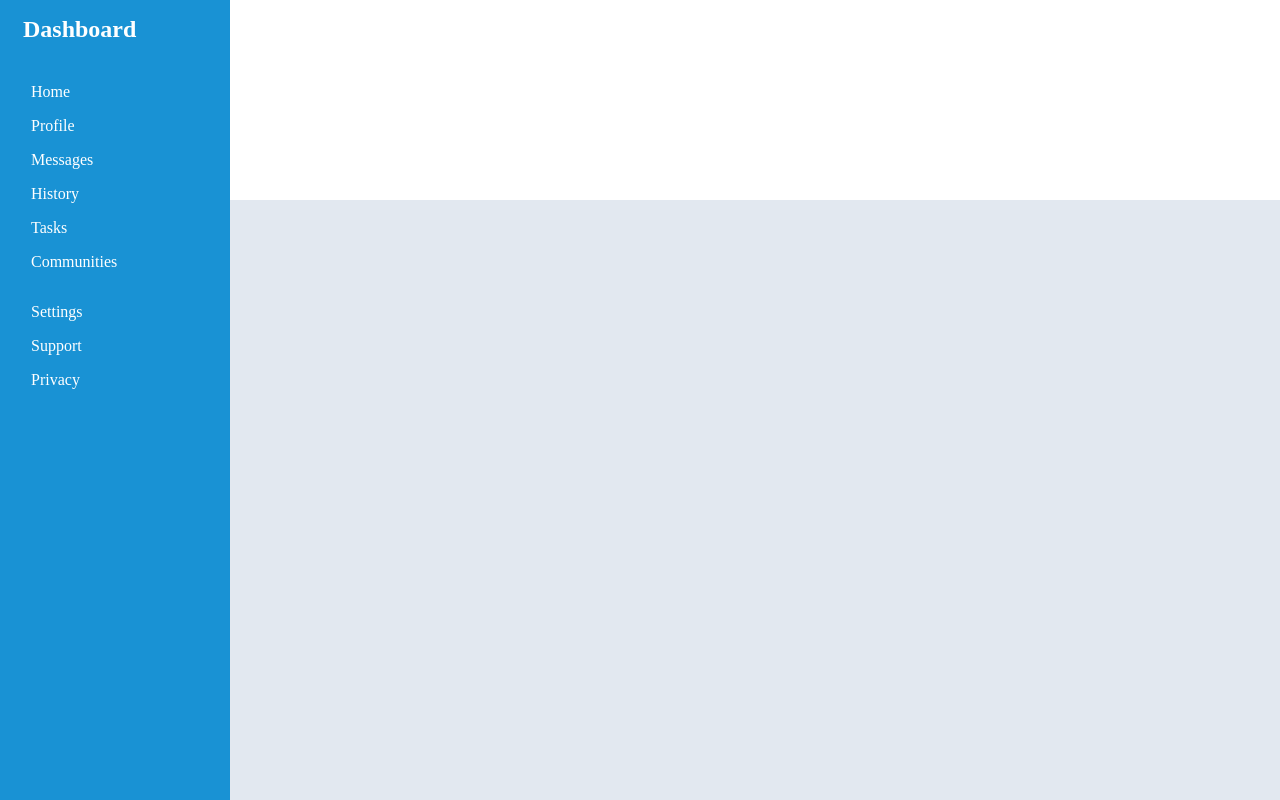
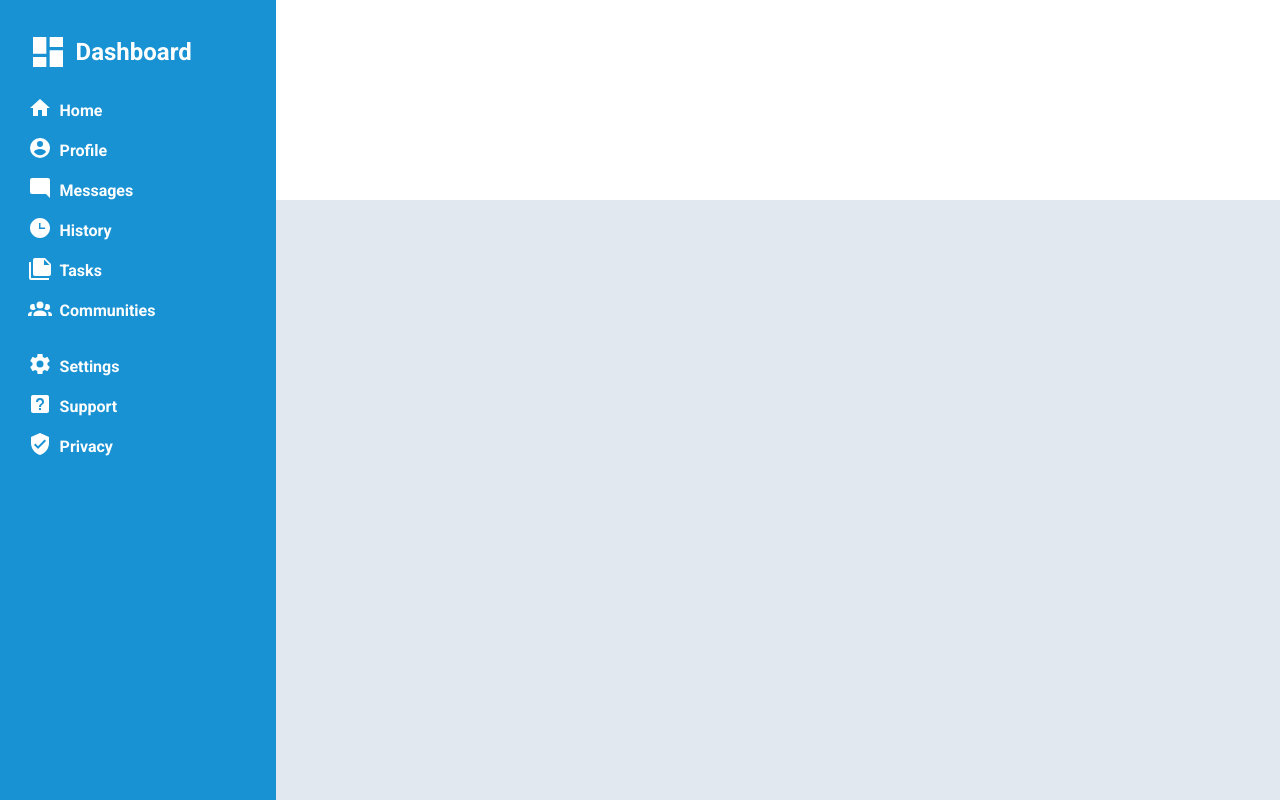
Before and after one commit to valentinhimself/dashboard-project, a plain HTML site: page index.html in a window 1280 px wide. Drawn offline with Linux system fonts and the light colour scheme.

Commit message:
Incorporate icons into the sidebar

```diff
--- a/css/style.css
+++ b/css/style.css
@@ -2,6 +2,15 @@
     padding: 0;
     margin: 0;
     box-sizing: border-box;
+}
+
+:root {
+    --dashbord-font-size: 1.5rem;
+    --aside-text-color: white;
+}
+
+body {
+    font-family: 'Roboto', serif;
 }
 
 .main-container {
@@ -17,7 +26,8 @@
 aside {
     grid-area: sidebar;
     background: #1992d4;
-    color: white;
+    color: var(--aside-text-color, white);
+    font-weight: 700;
 }
 header {
     grid-area: header;
@@ -38,13 +48,35 @@ li {
 }
 
 aside h1 {
-    padding: 1rem 0 2rem 10%;
+    padding: 2rem 0 1rem 10%;
+    display: grid;
+    grid-template-columns: auto auto;
+    justify-content: start;
+    align-items: center;
+    font-size: var(--dashbord-font-size, 1.5rem)
 }
 
 .aside2__ul {
     padding: 1rem 0 0 10%;
 }
 
-ul li {
-    padding: 0.5rem;
+aside ul li {
+    padding: 0.5rem 0;
+    display: flex;
+    align-items: end;
+    gap: 0.5rem;
+    transition: all .25s;
 }
+
+aside ul li:hover {
+    scale: 1.1;
+}
+
+aside svg {
+    fill: var(--aside-text-color, white);
+    width: calc(var(--dashbord-font-size, 1.5rem) + 1rem)
+}
+
+aside h1 span {
+    padding-left: 0.5rem;
+}
--- a/index.html
+++ b/index.html
@@ -6,24 +6,30 @@
     <meta name="viewport" content="width=device-width, initial-scale=1.0">
     <title>Dashboard</title>
     <link rel="stylesheet" href="./css/style.css">
+    <link rel="preconnect" href="https://fonts.googleapis.com">
+    <link rel="preconnect" href="https://fonts.gstatic.com" crossorigin>
+    <link href="https://fonts.googleapis.com/css2?family=Roboto:ital,wght@0,400;0,700;1,400;1,700&display=swap" rel="stylesheet">
 </head>
 <body>
     <div class="main-container">
         <header></header>
         <aside>
-            <h1>Dashboard</h1>
+            <h1>
+            <svg id="icon_dashboard" viewBox="0 0 24 24"><path d="M13,3V9H21V3M13,21H21V11H13M3,21H11V15H3M3,13H11V3H3V13Z">
+            </path></svg>
+                <span>Dashboard</span></h1>
             <ul class="aside__ul">
-                <li>Home</li>
-                <li>Profile</li>
-                <li>Messages</li>
-                <li>History</li>
-                <li>Tasks</li>
-                <li>Communities</li>
+                <li> <img src="./assets/home.svg" alt="home"> <span>Home</span></li>
+                <li> <img src="./assets/account-circle.svg" alt="account"> <span>Profile</span></li>
+                <li> <img src="./assets/message-reply.svg" alt="messages">  <span>Messages</span></li>
+                <li> <img src="./assets/clock-time-three.svg" alt="history"> <span>History</span></li>
+                <li> <img src="./assets/note-multiple.svg" alt="tesks"> <span>Tasks</span></li>
+                <li> <img src="./assets/account-group.svg" alt="communities"> <span>Communities</span></li>
             </ul>
             <ul class="aside2__ul">
-                <li>Settings</li>
-                <li>Support</li>
-                <li>Privacy</li>
+                <li> <img src="./assets/cog.svg" alt="settings"> <span>Settings</span></li>
+                <li> <img src="./assets/help-box.svg" alt="support"> <span>Support</span></li>
+                <li> <img src="./assets/shield-check.svg" alt="privacy"> <span>Privacy</span></li>
             </ul>
         </aside>
         <section class="main-section"></section>
```
Also changed, not shown: assets/account-circle.svg (added), assets/account-group.svg (added), assets/clock-time-three.svg (added), assets/cog.svg (added), assets/help-box.svg (added), assets/home.svg (added), assets/message-reply.svg (added), assets/note-multiple.svg (added), assets/shield-check.svg (added), assets/view-dashboard-outline.svg (added).
